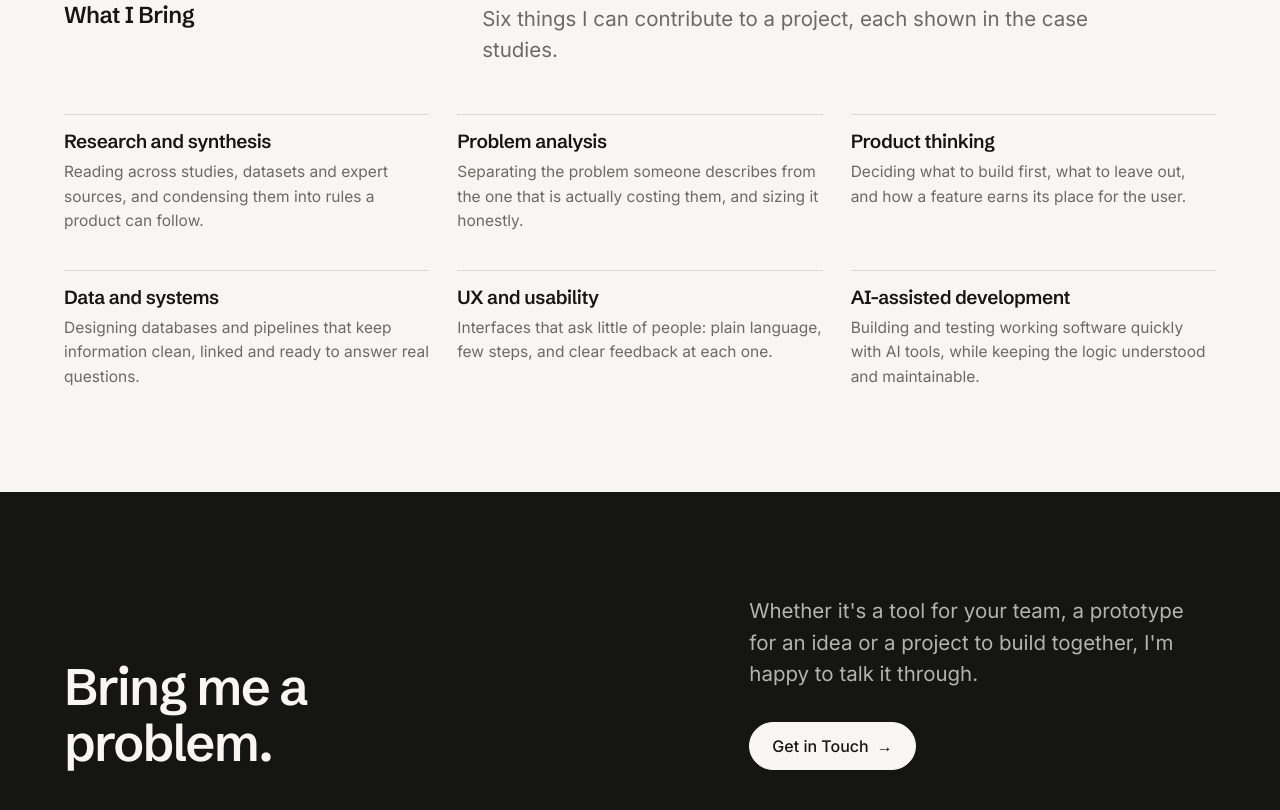
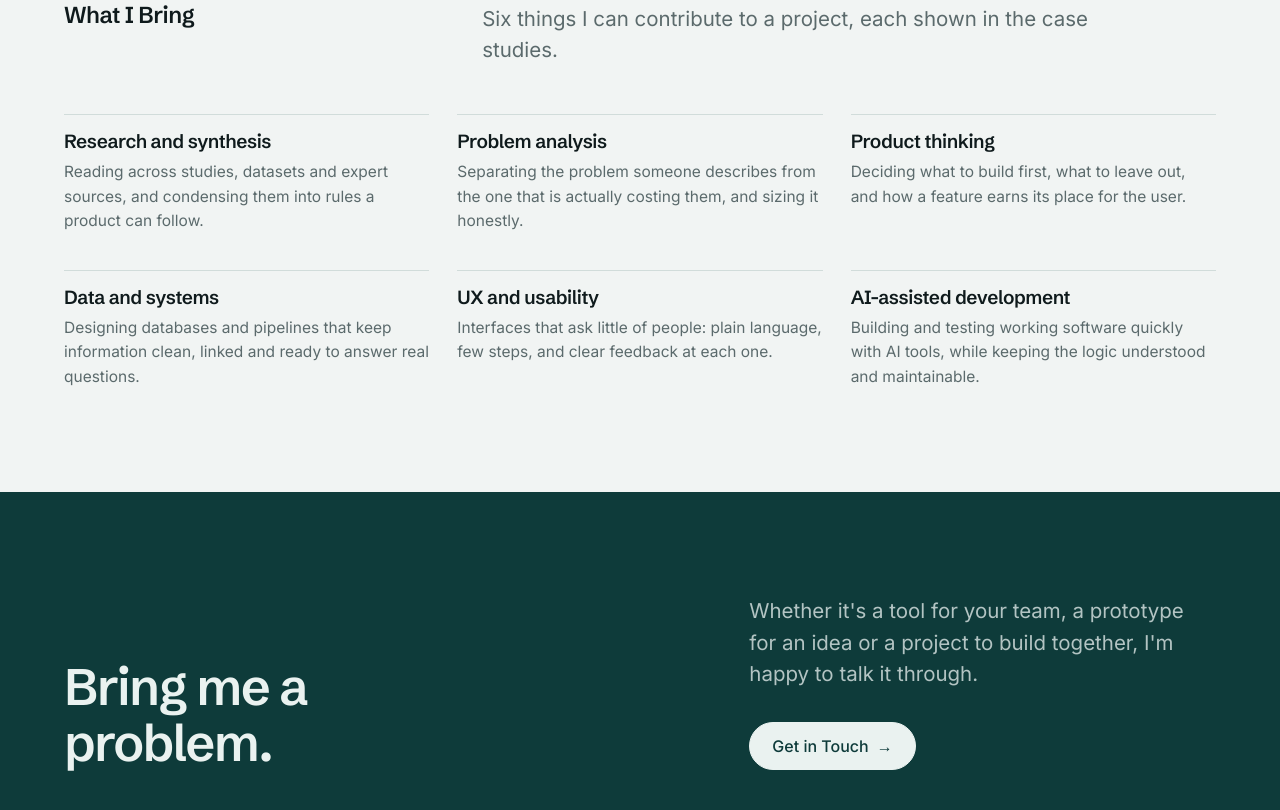
Before and after one commit to fbendary/portfolio, a plain HTML site: page about.html in a window 1280 px wide. Shown: the part 1932-2742 px from the top of the page. Drawn offline with Linux system fonts and the light colour scheme.

Commit message:
Switch to Mineral & Deep Teal colors and drop the monospace font
Co-Authored-By: Claude Opus 5.5 <noreply@anthropic.com>
Claude-Session: https://claude.ai/code/session_01WamodMXq7xdFP8pG2snrfX

```diff
--- a/about.html
+++ b/about.html
@@ -8,7 +8,7 @@
 <meta name="description" content="How I approach problems: research, product thinking and AI-assisted building.">
 <link rel="preconnect" href="https://fonts.googleapis.com">
 <link rel="preconnect" href="https://fonts.gstatic.com" crossorigin>
-<link rel="stylesheet" href="https://fonts.googleapis.com/css2?family=Inter:wght@400;500&family=JetBrains+Mono:wght@400;500&family=Schibsted+Grotesk:wght@500;600;700&display=swap">
+<link rel="stylesheet" href="https://fonts.googleapis.com/css2?family=Inter:wght@400;500&family=Schibsted+Grotesk:wght@500;600;700&display=swap">
 <link rel="stylesheet" href="assets/styles.css">
 </head>
 <body>
--- a/assets/styles.css
+++ b/assets/styles.css
@@ -1,25 +1,27 @@
 /* VOICE   occasion, calm: an independent product lab's notebook
    IDEA    a research journal: big plain statements, a metadata table, figures with captions
    PICTURE real product screenshots, framed like plates in a journal; clear placeholders where none exist
-   COLOUR  warm white ground, near-black ink, muted grey second voice, one ultramarine accent
-   TYPE    Schibsted Grotesk for display, Inter for text, JetBrains Mono for labels and metadata
+   COLOUR  cool mineral ground, deep ink, grey-green second voice, one deep teal accent
+   TYPE    Schibsted Grotesk for display, Inter for text
    LAYOUT  12-column editorial grid; heading left, text right; stacks to one column under 760px */
 
 :root{
   color-scheme:light dark;
-  --bg:light-dark(#f7f6f2,#121211);
-  --bg2:light-dark(#efede6,#1b1b19);
-  --ink:light-dark(#151514,#ecebe6);
-  --mute:light-dark(#6b6a64,#9c9b94);
-  --line:light-dark(#dcd9d0,#2e2d2a);
-  --acc:light-dark(#2b3fd1,#8c9bff);
-  --acc-ink:light-dark(#ffffff,#0f1020);
-  --ph:light-dark(#e8e5dc,#22211f);
+  --bg:light-dark(#f1f4f3,#0d1415);
+  --bg2:light-dark(#e1e8e6,#172123);
+  --ink:light-dark(#0f1a1c,#e6eeec);
+  --mute:light-dark(#5b6a6c,#97a6a5);
+  --line:light-dark(#d1dcda,#263335);
+  --acc:light-dark(#0e6b66,#4fb8ad);
+  --acc-ink:light-dark(#f1f4f3,#0d1415);
+  --ph:light-dark(#e4ebe9,#152022);
+  --close:light-dark(#0e3b3a,#0a2b2a);
+  --close-ink:#eaf2f0;
   --max:1240px;
   --gut:max(5vw,16px);
   --display:"Schibsted Grotesk",system-ui,sans-serif;
   --text:"Inter",system-ui,sans-serif;
-  --mono:"JetBrains Mono",ui-monospace,Menlo,monospace;
+  --mono:var(--text);
 }
 :root[data-theme=light]{color-scheme:light}
 :root[data-theme=dark]{color-scheme:dark}
@@ -163,11 +165,11 @@ a:hover .arrow{transform:translateX(3px)}
 @media(max-width:600px){.blist li{grid-template-columns:minmax(0,1fr);gap:8px}}
 
 /* closing CTA */
-.close{background:var(--ink);color:var(--bg)}
+.close{background:var(--close);color:var(--close-ink)}
 .close .h2{max-width:14ch}
-.close .lead{color:color-mix(in srgb,var(--bg) 70%,var(--ink))}
-.close .btn{border-color:var(--bg)}
-.close .btn.primary{background:var(--bg);color:var(--ink)}
+.close .lead{color:color-mix(in srgb,var(--close-ink) 75%,var(--close))}
+.close .btn{border-color:var(--close-ink)}
+.close .btn.primary{background:var(--close-ink);color:var(--close)}
 .close .btn.primary:hover{background:var(--acc);border-color:var(--acc);color:var(--acc-ink)}
 .close .wrap{display:grid;grid-template-columns:minmax(0,7fr) minmax(0,5fr);gap:32px;align-items:end}
 @media(max-width:760px){.close .wrap{grid-template-columns:minmax(0,1fr)}}
```
Also changed, not shown: contact.html (+1 -1 lines), index.html (+1 -1 lines), projects.html (+1 -1 lines), projects/careerdb.html (+1 -1 lines), projects/carna.html (+1 -1 lines), projects/skillx.html (+1 -1 lines), 1 other file.
